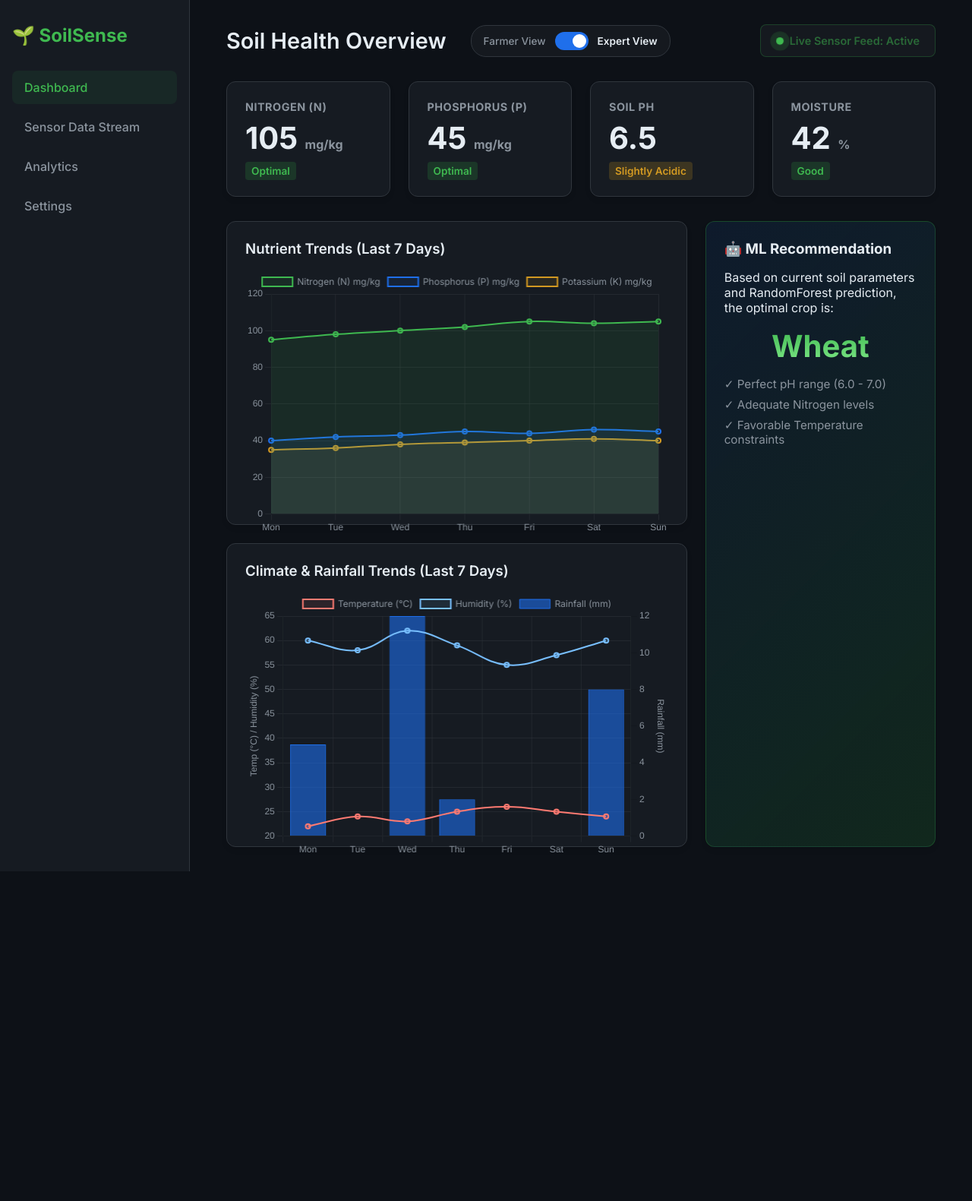
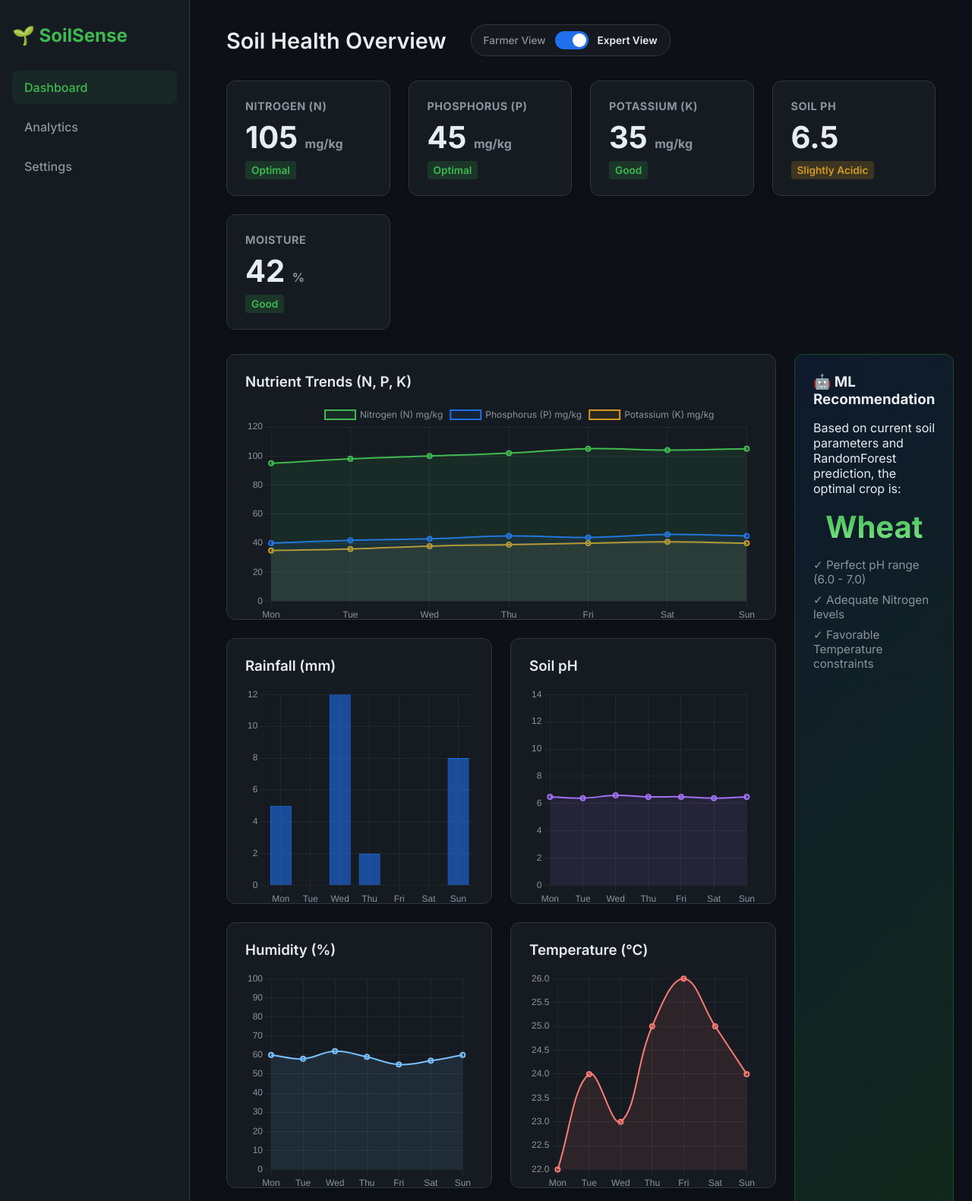
Before and after one commit to JainilPatel260508/SoilSense, a plain HTML site: page index.html in a window 1280 px wide. Shown: the top 1581 px of the page at 76% size. Before the commit the page ends 1147 px from the top, so only its background shows below. Drawn offline with nearby package versions, Linux system fonts and the light colour scheme.

Commit message:
added new graphs of temperature, PH, rainfall and humidity, removed live sensor

```diff
--- a/app.js
+++ b/app.js
@@ -1,15 +1,39 @@
 document.addEventListener('DOMContentLoaded', () => {
-    // 1. Initialize Chart.js for data visualization
-    const ctx = document.getElementById('soilChart').getContext('2d');
+    // Mock Data for individual charts
+    const labels = ['Mon', 'Tue', 'Wed', 'Thu', 'Fri', 'Sat', 'Sun'];
 
-    // Mock Data for NPK (Nitrogen, Phosphorus, Potassium) Trends
-    const labels = ['Mon', 'Tue', 'Wed', 'Thu', 'Fri', 'Sat', 'Sun'];
     const nitrogenData = [95, 98, 100, 102, 105, 104, 105];
     const phosphorusData = [40, 42, 43, 45, 44, 46, 45];
     const potassiumData = [35, 36, 38, 39, 40, 41, 40];
 
-    // Chart Configuration
-    new Chart(ctx, {
+    const temperatureData = [22, 24, 23, 25, 26, 25, 24];
+    const rainfallData = [5, 0, 12, 2, 0, 0, 8];
+    const phData = [6.5, 6.4, 6.6, 6.5, 6.5, 6.4, 6.5];
+    const humidityData = [60, 58, 62, 59, 55, 57, 60];
+
+    // Common options for smaller charts
+    const commonChartOptions = {
+        responsive: true,
+        maintainAspectRatio: false,
+        plugins: {
+            legend: { display: false },
+            tooltip: {
+                mode: 'index', intersect: false,
+                backgroundColor: 'rgba(22, 27, 34, 0.9)',
+                titleColor: '#e6edf3', bodyColor: '#e6edf3',
+                borderColor: '#30363d', borderWidth: 1
+            }
+        },
+        scales: {
+            x: { grid: { color: 'rgba(48, 54, 61, 0.5)' }, ticks: { color: '#8b949e' } },
+            y: { grid: { color: 'rgba(48, 54, 61, 0.5)' }, ticks: { color: '#8b949e' } }
+        },
+        interaction: { mode: 'nearest', axis: 'x', intersect: false },
+        layout: { padding: { bottom: 10 } }
+    };
+
+    // 1. Initialize Master NPK Chart
+    new Chart(document.getElementById('npkChart').getContext('2d'), {
         type: 'line',
         data: {
             labels: labels,
@@ -47,147 +71,67 @@ document.addEventListener('DOMContentLoaded', () => {
             responsive: true,
             maintainAspectRatio: false,
             plugins: {
-                legend: {
-                    position: 'top',
-                    labels: {
-                        color: '#8b949e',
-                        font: { family: 'Inter', size: 12 }
-                    }
-                },
+                legend: { position: 'top', labels: { color: '#8b949e', font: { family: 'Inter', size: 12 } } },
                 tooltip: {
-                    mode: 'index',
-                    intersect: false,
-                    backgroundColor: 'rgba(22, 27, 34, 0.9)',
-                    titleColor: '#e6edf3',
-                    bodyColor: '#e6edf3',
-                    borderColor: '#30363d',
-                    borderWidth: 1
+                    mode: 'index', intersect: false,
+                    backgroundColor: 'rgba(22, 27, 34, 0.9)', titleColor: '#e6edf3', bodyColor: '#e6edf3',
+                    borderColor: '#30363d', borderWidth: 1
                 }
             },
             scales: {
+                x: { grid: { color: 'rgba(48, 54, 61, 0.5)' }, ticks: { color: '#8b949e' } },
+                y: { grid: { color: 'rgba(48, 54, 61, 0.5)' }, ticks: { color: '#8b949e' }, beginAtZero: true }
+            },
+            interaction: { mode: 'nearest', axis: 'x', intersect: false },
+            layout: { padding: { bottom: 10 } }
+        }
+    });
+
+    // 2. Initialize Individual Climate Charts
+    new Chart(document.getElementById('temperatureChart').getContext('2d'), {
+        type: 'line',
+        data: {
+            labels: labels,
+            datasets: [{ label: 'Temperature (°C)', data: temperatureData, borderColor: '#ff7b72', backgroundColor: 'rgba(255, 123, 114, 0.1)', borderWidth: 2, tension: 0.4, fill: true }]
+        },
+        options: commonChartOptions
+    });
+
+    new Chart(document.getElementById('rainfallChart').getContext('2d'), {
+        type: 'bar',
+        data: {
+            labels: labels,
+            datasets: [{ label: 'Rainfall (mm)', data: rainfallData, backgroundColor: 'rgba(31, 111, 235, 0.6)', borderColor: '#1f6feb', borderWidth: 1 }]
+        },
+        // We override the commonChartOptions scales.x to add offset: true so the bar edges at the start and end (Monday and Sunday) aren't cut in half
+        options: {
+            ...commonChartOptions,
+            scales: {
+                ...commonChartOptions.scales,
                 x: {
-                    grid: { color: 'rgba(48, 54, 61, 0.5)' },
-                    ticks: { color: '#8b949e' }
-                },
-                y: {
-                    grid: { color: 'rgba(48, 54, 61, 0.5)' },
-                    ticks: { color: '#8b949e' },
-                    beginAtZero: true
+                    ...commonChartOptions.scales.x,
+                    offset: true
                 }
-            },
-            interaction: {
-                mode: 'nearest',
-                axis: 'x',
-                intersect: false
             }
         }
     });
 
-    // 2. Automated Sensor Polling Mock
-    const statusText = document.getElementById('sensorStatusText');
-    let lastUpdateMsg = '';
-
-    setInterval(() => {
-        // Here we simulate fetching from your upcoming Python backend API (e.g., /api/sensor-data)
-        // For right now, it just flashes a fetching state.
-        statusText.style.opacity = 0.5;
-        setTimeout(() => {
-            statusText.style.opacity = 1;
-            // Update the string to show it's pulling fresh data
-            const now = new Date();
-            statusText.innerHTML = `Live Sensor Feed: Synced at ${now.getHours()}:${now.getMinutes()}:${now.getSeconds().toString().padStart(2, '0')}`;
-        }, 500);
-    }, 5000); // Polls every 5 seconds
-
-    // 3. Initialize Climate Chart (Temp, Humidity, Rainfall)
-    const climateCtx = document.getElementById('climateChart').getContext('2d');
-
-    // Mock Data for Climate
-    const temperatureData = [22, 24, 23, 25, 26, 25, 24]; // Celsius
-    const humidityData = [60, 58, 62, 59, 55, 57, 60]; // Percentage
-    const rainfallData = [5, 0, 12, 2, 0, 0, 8]; // mm
-
-    new Chart(climateCtx, {
+    new Chart(document.getElementById('phChart').getContext('2d'), {
         type: 'line',
         data: {
             labels: labels,
-            datasets: [
-                {
-                    label: 'Temperature (°C)',
-                    data: temperatureData,
-                    borderColor: '#ff7b72', // Red/Orange
-                    backgroundColor: 'rgba(255, 123, 114, 0.1)',
-                    borderWidth: 2,
-                    tension: 0.4,
-                    yAxisID: 'y' // Left axis
-                },
-                {
-                    label: 'Humidity (%)',
-                    data: humidityData,
-                    borderColor: '#79c0ff', // Light Blue
-                    backgroundColor: 'rgba(121, 192, 255, 0.1)',
-                    borderWidth: 2,
-                    tension: 0.4,
-                    yAxisID: 'y' // Left axis
-                },
-                {
-                    type: 'bar',
-                    label: 'Rainfall (mm)',
-                    data: rainfallData,
-                    backgroundColor: 'rgba(31, 111, 235, 0.6)', // Solid Blue
-                    borderColor: '#1f6feb',
-                    borderWidth: 1,
-                    yAxisID: 'y1' // Right axis for different units
-                }
-            ]
+            datasets: [{ label: 'Soil pH', data: phData, borderColor: '#a371f7', backgroundColor: 'rgba(163, 113, 247, 0.1)', borderWidth: 2, tension: 0.4, fill: true }]
         },
-        options: {
-            responsive: true,
-            maintainAspectRatio: false,
-            plugins: {
-                legend: {
-                    position: 'top',
-                    labels: { color: '#8b949e', font: { family: 'Inter', size: 12 } }
-                },
-                tooltip: {
-                    mode: 'index',
-                    intersect: false,
-                    backgroundColor: 'rgba(22, 27, 34, 0.9)',
-                    titleColor: '#e6edf3',
-                    bodyColor: '#e6edf3',
-                    borderColor: '#30363d',
-                    borderWidth: 1
-                }
-            },
-            scales: {
-                x: {
-                    grid: { color: 'rgba(48, 54, 61, 0.5)' },
-                    ticks: { color: '#8b949e' }
-                },
-                y: {
-                    type: 'linear',
-                    display: true,
-                    position: 'left',
-                    grid: { color: 'rgba(48, 54, 61, 0.5)' },
-                    ticks: { color: '#8b949e' },
-                    title: { display: true, text: 'Temp (°C) / Humidity (%)', color: '#8b949e' }
-                },
-                y1: {
-                    type: 'linear',
-                    display: true,
-                    position: 'right',
-                    grid: { drawOnChartArea: false }, // only want the grid lines for one axis to show up
-                    ticks: { color: '#8b949e' },
-                    title: { display: true, text: 'Rainfall (mm)', color: '#8b949e' },
-                    beginAtZero: true
-                }
-            },
-            interaction: {
-                mode: 'nearest',
-                axis: 'x',
-                intersect: false
-            }
-        }
+        options: { ...commonChartOptions, scales: { ...commonChartOptions.scales, y: { ...commonChartOptions.scales.y, min: 0, max: 14 } } }
+    });
+
+    new Chart(document.getElementById('humidityChart').getContext('2d'), {
+        type: 'line',
+        data: {
+            labels: labels,
+            datasets: [{ label: 'Humidity (%)', data: humidityData, borderColor: '#79c0ff', backgroundColor: 'rgba(121, 192, 255, 0.1)', borderWidth: 2, tension: 0.4, fill: true }]
+        },
+        options: { ...commonChartOptions, scales: { ...commonChartOptions.scales, y: { ...commonChartOptions.scales.y, min: 0, max: 100 } } }
     });
 
     // 4. View Toggle Logic (Farmer vs Expert)
--- a/index.html
+++ b/index.html
@@ -22,7 +22,6 @@
             <nav>
                 <ul>
                     <li class="active"><a href="#">Dashboard</a></li>
-                    <li><a href="#">Sensor Data Stream</a></li>
                     <li><a href="#">Analytics</a></li>
                     <li><a href="#">Settings</a></li>
                 </ul>
@@ -42,11 +41,6 @@
                         </label>
                         <span class="toggle-label active" id="expertLabel">Expert View</span>
                     </div>
-                </div>
-                <!-- Replaced Upload Button with Live Feed Indicator -->
-                <div class="live-indicator">
-                    <span class="pulsing-dot"></span>
-                    <span id="sensorStatusText">Live Sensor Feed: Active</span>
                 </div>
             </header>
 
@@ -93,6 +87,11 @@
                         <span class="status healthy">Optimal</span>
                     </div>
                     <div class="card">
+                        <h3>Potassium (K)</h3>
+                        <p class="value" id="val-k">35 <span class="unit">mg/kg</span></p>
+                        <span class="status healthy">Good</span>
+                    </div>
+                    <div class="card">
                         <h3>Soil pH</h3>
                         <p class="value" id="val-ph">6.5</p>
                         <span class="status warning">Slightly Acidic</span>
@@ -106,14 +105,32 @@
 
                 <!-- Data Visualization and AI Recommendations -->
                 <section class="insights">
-                    <div class="charts-wrapper">
-                        <div class="chart-container card" style="margin-bottom: 1.5rem;">
-                            <h3>Nutrient Trends (Last 7 Days)</h3>
-                            <canvas id="soilChart"></canvas>
+                    <div class="charts-wrapper"
+                        style="display: flex; flex-direction: column; gap: 1.5rem; margin-bottom: 2rem;">
+                        <!-- Comprehensive NPK Graph -->
+                        <div class="chart-container card" style="height: 350px;">
+                            <h3>Nutrient Trends (N, P, K)</h3>
+                            <canvas id="npkChart"></canvas>
                         </div>
-                        <div class="chart-container card">
-                            <h3>Climate & Rainfall Trends (Last 7 Days)</h3>
-                            <canvas id="climateChart"></canvas>
+
+                        <!-- Climate and Soil Property Grid -->
+                        <div style="display: grid; grid-template-columns: 1fr 1fr; gap: 1.5rem;">
+                            <div class="chart-container card" style="height: 350px;">
+                                <h3>Rainfall (mm)</h3>
+                                <canvas id="rainfallChart"></canvas>
+                            </div>
+                            <div class="chart-container card" style="height: 350px;">
+                                <h3>Soil pH</h3>
+                                <canvas id="phChart"></canvas>
+                            </div>
+                            <div class="chart-container card" style="height: 350px;">
+                                <h3>Humidity (%)</h3>
+                                <canvas id="humidityChart"></canvas>
+                            </div>
+                            <div class="chart-container card" style="height: 350px;">
+                                <h3>Temperature (°C)</h3>
+                                <canvas id="temperatureChart"></canvas>
+                            </div>
                         </div>
                     </div>
 
--- a/style.css
+++ b/style.css
@@ -178,46 +178,6 @@ input:checked+.slider:before {
     border-radius: 50%;
 }
 
-/* Live Sensor Indicator */
-.live-indicator {
-    display: flex;
-    align-items: center;
-    gap: 0.5rem;
-    background: rgba(30, 35, 40, 0.5);
-    padding: 0.75rem 1.25rem;
-    border-radius: 8px;
-    border: 1px solid rgba(46, 160, 67, 0.3);
-    color: var(--accent-hover);
-    font-weight: 600;
-    font-size: 0.9rem;
-}
-
-.pulsing-dot {
-    width: 10px;
-    height: 10px;
-    background-color: var(--accent-hover);
-    border-radius: 50%;
-    box-shadow: 0 0 0 0 rgba(63, 185, 80, 0.7);
-    animation: pulse 1.5s infinite;
-}
-
-@keyframes pulse {
-    0% {
-        transform: scale(0.95);
-        box-shadow: 0 0 0 0 rgba(63, 185, 80, 0.7);
-    }
-
-    70% {
-        transform: scale(1);
-        box-shadow: 0 0 0 10px rgba(63, 185, 80, 0);
-    }
-
-    100% {
-        transform: scale(0.95);
-        box-shadow: 0 0 0 0 rgba(63, 185, 80, 0);
-    }
-}
-
 /* Summary Cards */
 .card {
     background-color: var(--card-bg);
```
